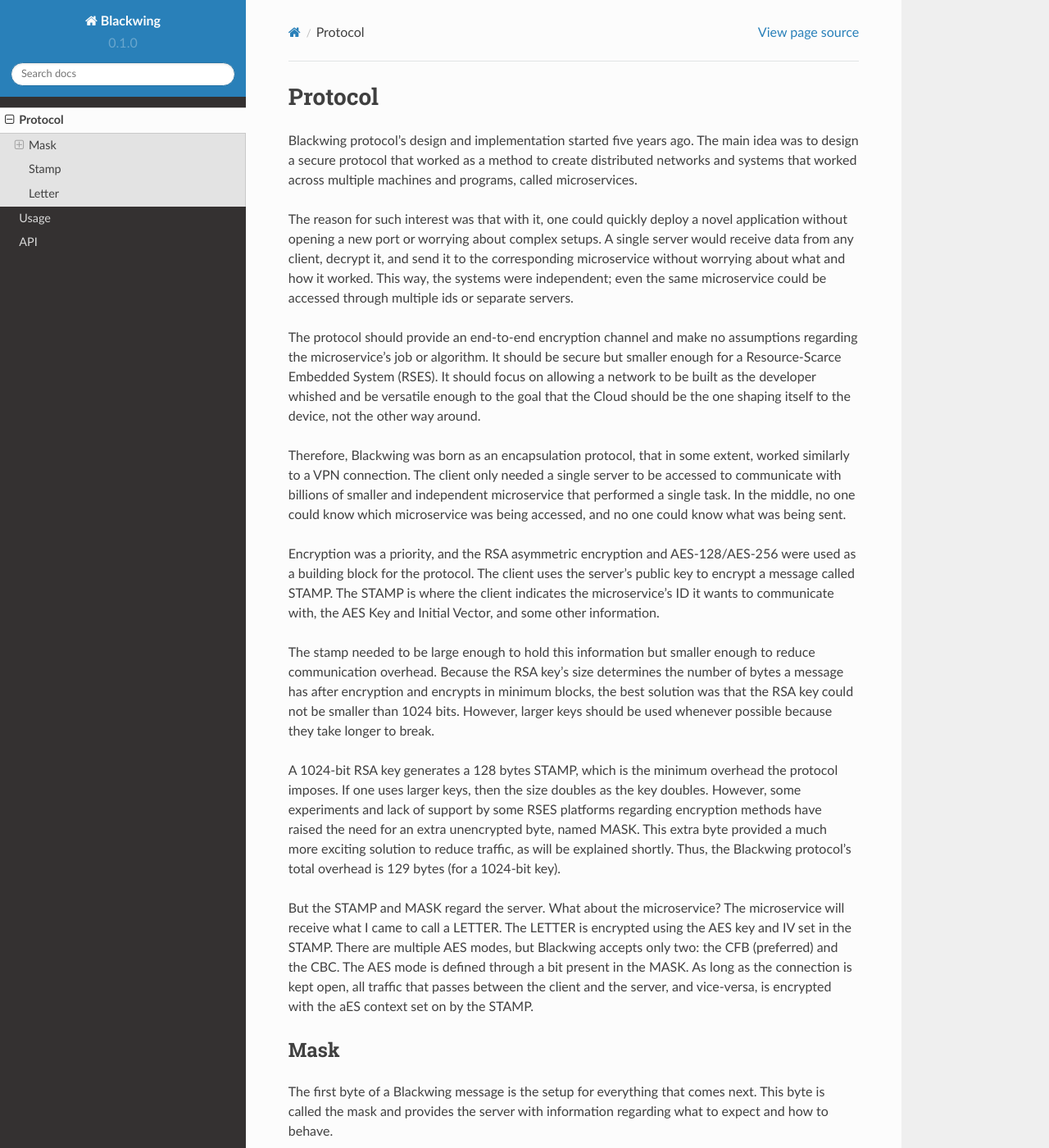
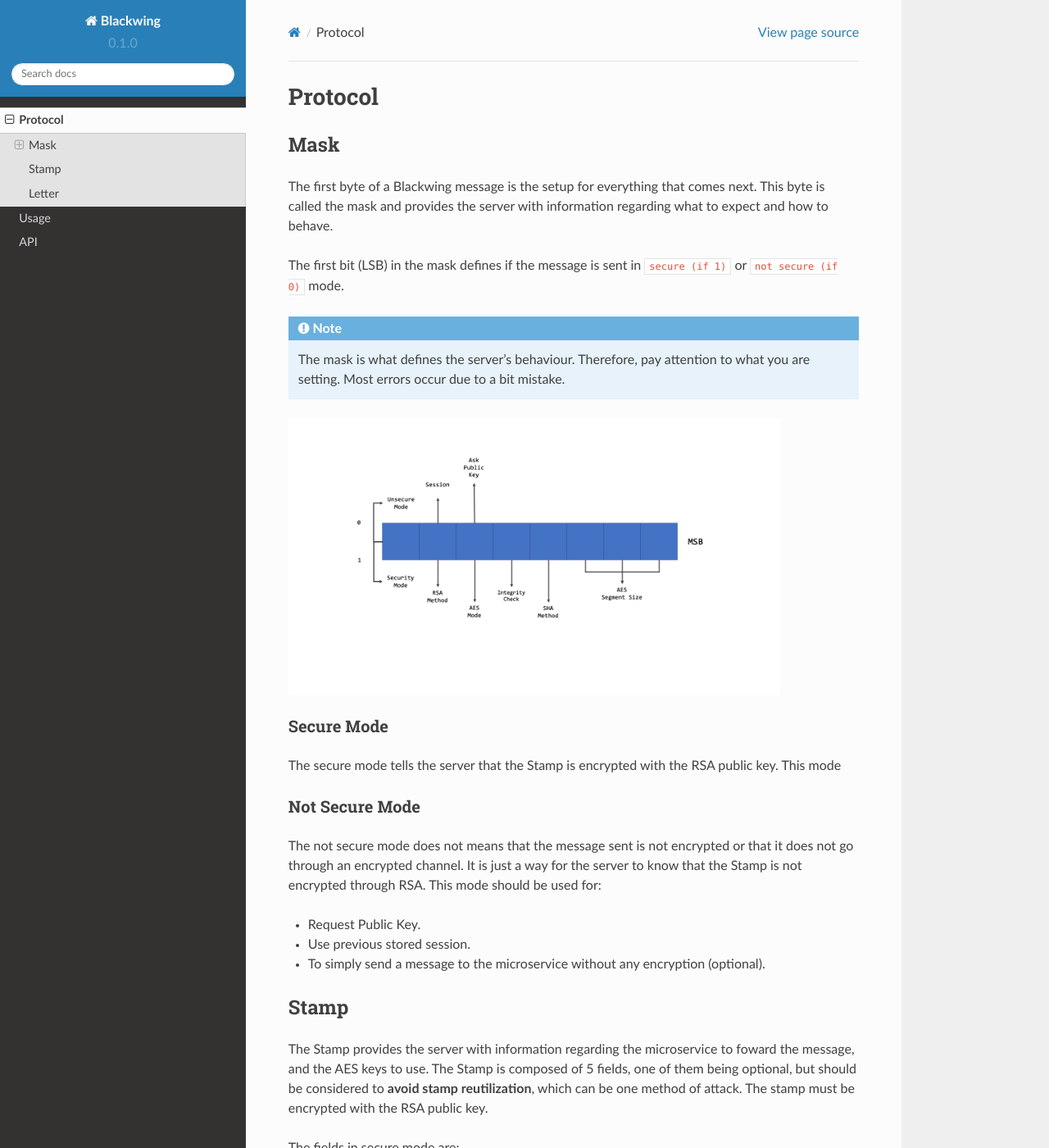
Before and after one commit to asergiobranco/blackwing_documentation, a Sphinx documentation site: the page built from docs/source/protocol.rst, in a window 1280 px wide and 1400 px high. Shown: the whole window at 82% size. Built offline with Sphinx 7.4.7 and the Read the Docs theme 2.0.0, drawn with Linux system fonts in a browser that asks for light colours; pages that are not in the unit, such as notebooks, are missing from menus.

Commit message:
Update protocol.rst

```diff
--- a/docs/source/protocol.rst
+++ b/docs/source/protocol.rst
@@ -1,21 +1,5 @@
 Protocol
 =====
-
-Blackwing protocol's design and implementation started five years ago. The main idea was to design a secure protocol that worked as a method to create distributed networks and systems that worked across multiple machines and programs, called microservices.
-
-The reason for such interest was that with it, one could quickly deploy a novel application without opening a new port or worrying about complex setups. A single server would receive data from any client, decrypt it, and send it to the corresponding microservice without worrying about what and how it worked. This way, the systems were independent; even the same microservice could be accessed through multiple ids or separate servers.
-
-The protocol should provide an end-to-end encryption channel and make no assumptions regarding the microservice's job or algorithm. It should be secure but smaller enough for a Resource-Scarce Embedded System  (RSES). It should focus on allowing a network to be built as the developer whished and be versatile enough to the goal that the Cloud should be the one shaping itself to the device, not the other way around.
-
-Therefore, Blackwing was born as an encapsulation protocol, that in some extent, worked similarly to a VPN connection. The client only needed a single server to be accessed to communicate with billions of smaller and independent microservice that performed a single task. In the middle, no one could know which microservice was being accessed, and no one could know what was being sent.
-
-Encryption was a priority, and the RSA asymmetric encryption and AES-128/AES-256 were used as a building block for the protocol. The client uses the server's public key to encrypt a message called STAMP. The STAMP is where the client indicates the microservice's ID it wants to communicate with, the AES Key and Initial Vector, and some other information.
-
-The stamp needed to be large enough to hold this information but smaller enough to reduce communication overhead. Because the RSA key's size determines the number of bytes a message has after encryption and encrypts in minimum blocks, the best solution was that the RSA key could not be smaller than 1024 bits. However, larger keys should be used whenever possible because they take longer to break.
-
-A 1024-bit RSA key generates a 128 bytes STAMP, which is the minimum overhead the protocol imposes. If one uses larger keys, then the size doubles as the key doubles. However, some experiments and lack of support by some RSES platforms regarding encryption methods have raised the need for an extra unencrypted byte, named MASK. This extra byte provided a much more exciting solution to reduce traffic, as will be explained shortly. Thus, the Blackwing protocol's total overhead is 129 bytes (for a 1024-bit key).
-
-But the STAMP and MASK regard the server. What about the microservice? The microservice will receive what I came to call a LETTER. The LETTER is encrypted using the AES key and IV set in the STAMP. There are multiple AES modes, but Blackwing accepts only two: the CFB (preferred) and the CBC. The AES mode is defined through a bit present in the MASK. As long as the connection is kept open, all traffic that passes between the client and the server, and vice-versa, is encrypted with the aES context set on by the STAMP.
 
 .. _Mask:
 
@@ -30,8 +14,8 @@
 
    The mask is what defines the server's behaviour. Therefore, pay attention to what you are setting. Most errors occur due to a bit mistake.
 
-.. drawio-figure:: source/example.drawio
-   :format: png
+.. image:: mask.png
+   :width: 600
 
 
 .. _SecureMode:
```
